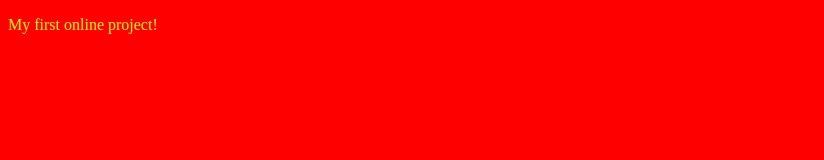
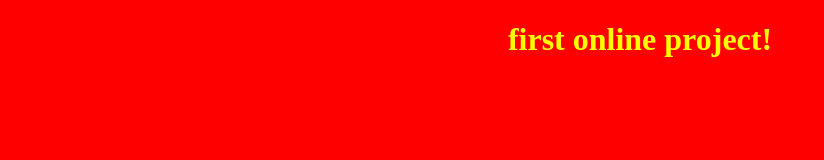
Before and after one commit to ChinantaShashank/resume2, a plain HTML site: page index.html in a window 1280 px wide. Shown: the whole page, without its empty margins (0-824 px from the left). Drawn offline with Linux system fonts and the light colour scheme.

Commit message:
third commit

```diff
--- a/index.html
+++ b/index.html
@@ -6,6 +6,6 @@
     <title>Document</title>
 </head>
 <body bgcolor="red" text="yellow">
-    <p>My first online project!</p>
+    <h1><center>first online project!</center></h1>
 </body>
 </html>
```
